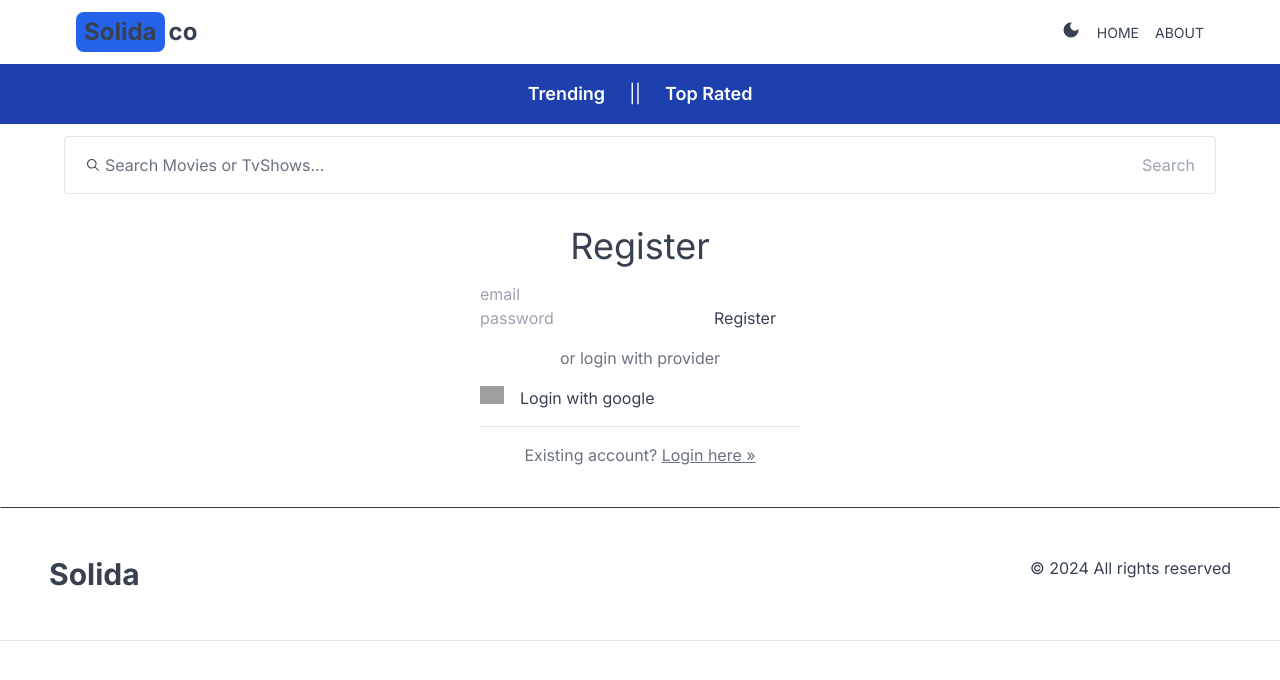
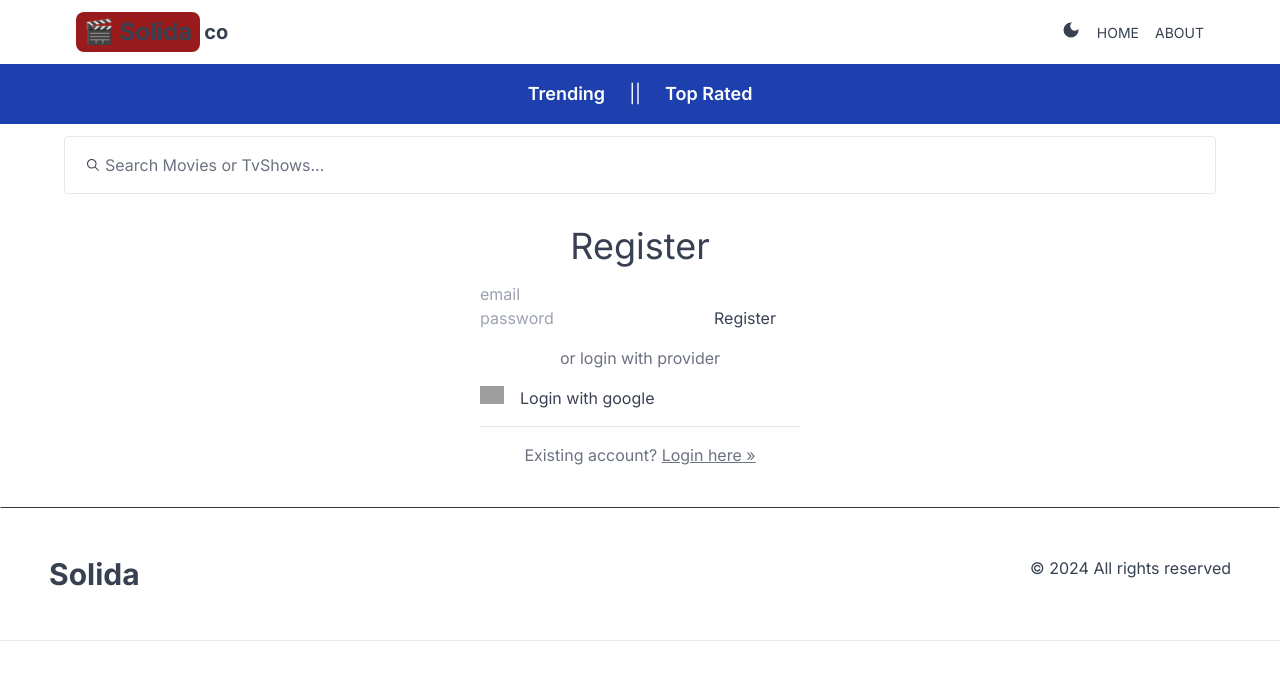
Before and after one commit to semandaPatricia/Movie-app-nextjs, a Next.js app: page /register in a window 1280 px wide. Shown: the top 680 px of the page. Built offline with nearby package versions, Linux system fonts and the light colour scheme; grey boxes are pictures that could not be loaded.

Commit message:
card update

```diff
--- a/src/components/Header.jsx
+++ b/src/components/Header.jsx
@@ -11,10 +11,10 @@ const Header = () => {
    <div className='flex items-center gap-4'>
 
      <Link href={'/'} className='flex gap-1 items-center'>
-       <span className='text-2xl font-bold bg-blue-600 py-1 px-2 rounded-lg'>
-         Solida
+       <span className='text-2xl font-bold bg-red-800 py-1 px-2 rounded-lg'>
+       🎬 Solida
        </span>
-       <span className='text-2xl font-bold hidden sm:inline'>co</span>
+       <span className='text-xl font-bold hidden sm:inline'>co</span>
      </Link>
    </div>
 
--- a/src/components/SearchPlace.jsx
+++ b/src/components/SearchPlace.jsx
@@ -32,7 +32,7 @@ export default function SearchPlace() {
         className='text-blue-400 disabled:text-gray-400'
         disabled={search === ''}
       >
-        Search
+
       </button>
     </form>
   );
```
Also changed, not shown: src/components/Card.jsx (+4 -4 lines).
